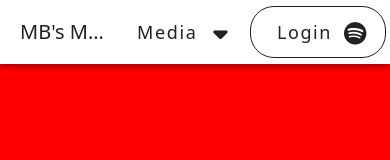
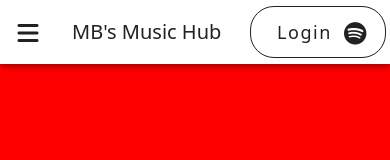
Before and after one commit to mbeierwaltes321/mb-music-hub-server, a Vue app in the folder mb-music-hub-frontend/mb-music-hub-frontend/: page / in a window 390 px wide. Shown: the top 160 px of the page. Built offline with nearby package versions, Linux system fonts and the light colour scheme.

Commit message:
Made the app header responsive; added hamburger menu for mobile devices
Update AppHeader.vue

```diff
--- a/mb-music-hub-frontend/mb-music-hub-frontend/src/components/AppHeader.vue
+++ b/mb-music-hub-frontend/mb-music-hub-frontend/src/components/AppHeader.vue
@@ -1,8 +1,9 @@
 <script setup lang="ts">
-import { VAppBar, VMenu, VAppBarTitle, VBtn } from "vuetify/components";
-import { type Ref, ref } from "vue";
+import { VAppBar, VMenu, VAppBarTitle, VBtn, VAppBarNavIcon } from "vuetify/components";
+import { type Ref, ref, watch } from "vue";
+import { useDisplay } from "vuetify";
 
-const theme : Ref<string | null> = ref(localStorage.getItem("colorTheme"));
+const theme: Ref<string | null> = ref(localStorage.getItem("colorTheme"));
 
 //TODO - Eventually frame this so that it works with Vue router.
 const mediaItems = [
@@ -11,28 +12,33 @@ const mediaItems = [
     { title: "YouTube Mixes", value: 2 }
 ];
 
+//Determine if the current screen is in the medium breakpoint or higher (960px or greater)
+const { mdAndUp } = useDisplay();
+const drawer: Ref<boolean | null> = ref<boolean | null>(null);
+
+//Add watch that closes the drawer if the screen changes
+watch(() => mdAndUp.value, () => {
+    drawer.value = false;
+})
+
 </script>
 
 <template>
-    <!--TODO: Solve sizing issue in mobile. Title gets minimized-->
     <v-app-bar>
+        <v-app-bar-nav-icon v-if="!mdAndUp" @click.stop="drawer = !drawer" />
         <v-app-bar-title>MB's Music Hub</v-app-bar-title>
-        <v-menu>
-            <template #activator="{props}">
-                <v-btn v-bind="props"
-                       variant="text"
-                       class="text-none"
-                       append-icon="fas fa-caret-down"
-                       size="x-large">Media</v-btn>
+        <v-menu v-if="mdAndUp">
+            <template #activator="{ props }">
+                <v-btn v-bind="props" variant="text" class="text-none" append-icon="fas fa-caret-down"
+                    size="large">Media</v-btn>
             </template>
             <v-list :items="mediaItems" />
         </v-menu>
-        <v-btn class="text-none"
-               variant="outlined"
-               rounded="xl"
-               append-icon="fab fa-spotify"
-               size="x-large">
-               Login
+        <v-btn class="text-none" variant="outlined" rounded="xl" append-icon="fab fa-spotify" size="x-large">
+            Login
         </v-btn>
     </v-app-bar>
+    <v-navigation-drawer v-model="drawer" temporary>
+        <v-list :items="mediaItems" />
+    </v-navigation-drawer>
 </template>
```
